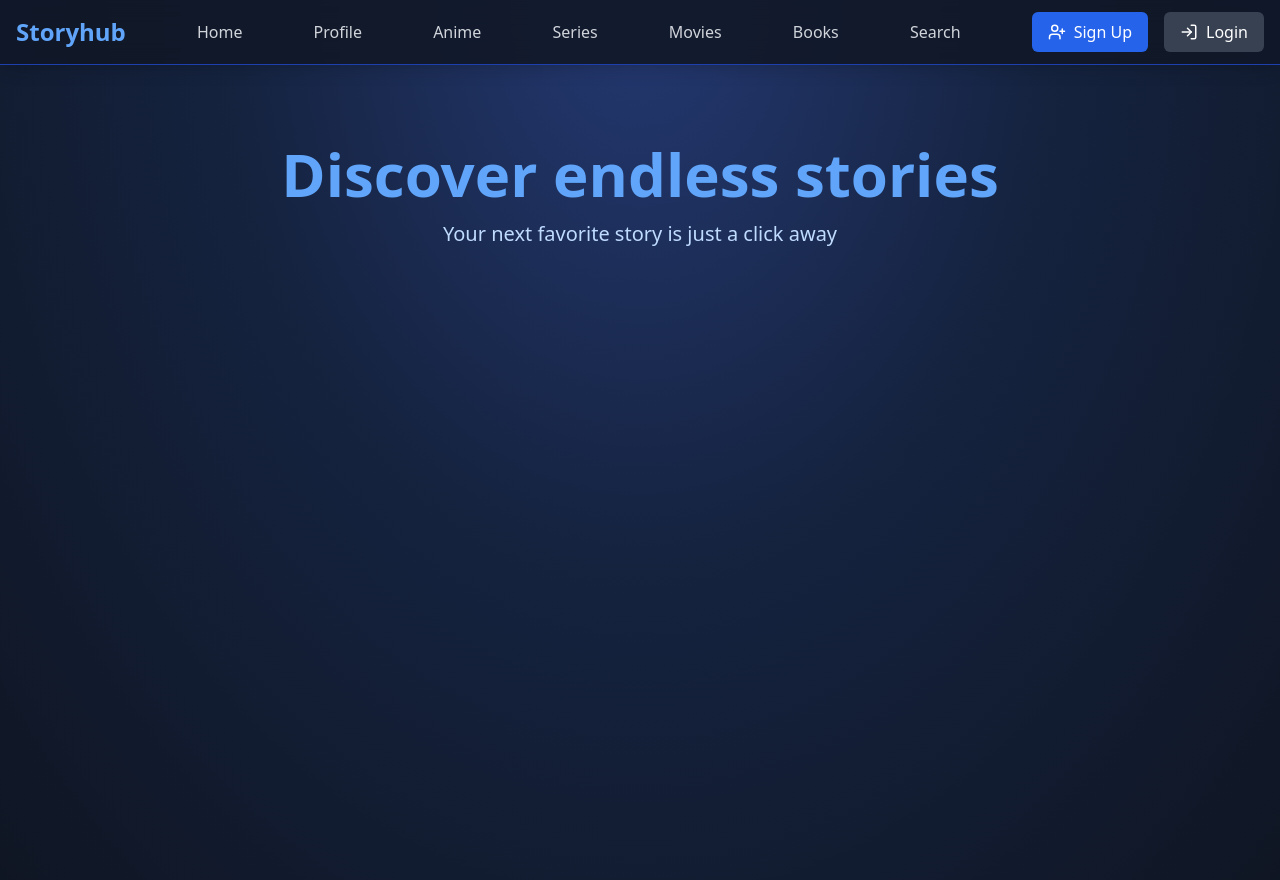
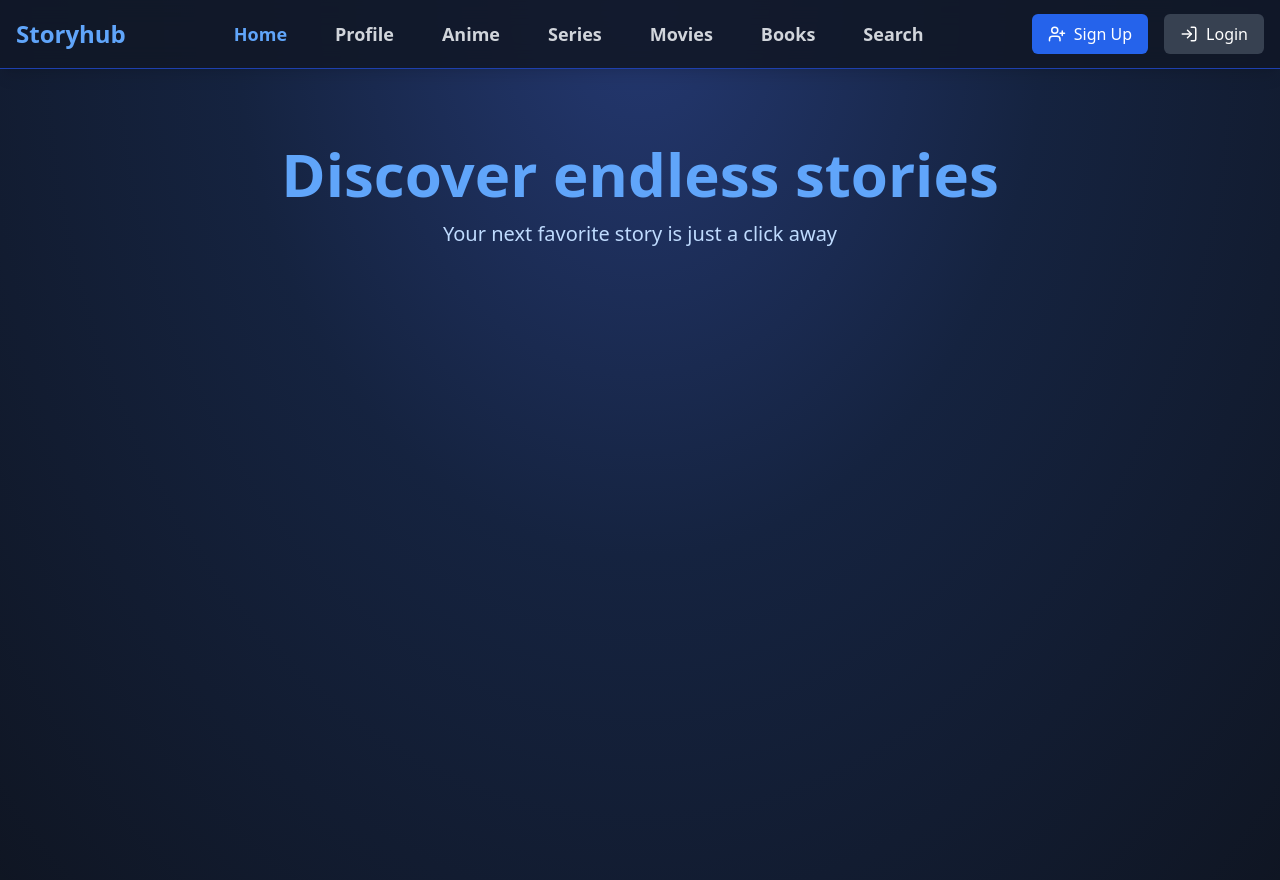
Before and after one commit to moyfdzz/storyhub, a React (Vite) app in the folder frontend/: page / in a window 1280 px wide. Built offline with nearby package versions, Linux system fonts and the light colour scheme; no server answers.

Commit message:
Refactored the Navbar to visually distinguish the current section

```diff
--- a/frontend/src/components/Navbar.jsx
+++ b/frontend/src/components/Navbar.jsx
@@ -1,10 +1,22 @@
 import { UserPlus, LogIn, LogOut, Lock } from "lucide-react";
-import { Link } from "react-router-dom";
+import { Link, useLocation } from "react-router-dom";
 import { useUserStore } from "../stores/useUserStore";
 
 const Navbar = () => {
   const { user, logout } = useUserStore();
   const isAdmin = user?.role === "admin";
+
+  const location = useLocation();
+
+  const navItems = [
+    { label: "Home", link: "/" },
+    { label: "Profile", link: "/profile-section" },
+    { label: "Anime", link: "/anime-section" },
+    { label: "Series", link: "/series-section" },
+    { label: "Movies", link: "/movies-section" },
+    { label: "Books", link: "/books-section" },
+    { label: "Search", link: "/search-section" },
+  ];
 
   return (
     <header className="fixed top-0 left-0 w-full bg-gray-900 bg-opacity-90 backdrop-blur-md shadow-lg z-40 transition-all duration-300 border-b border-blue-800">
@@ -17,56 +29,23 @@ const Navbar = () => {
             Storyhub
           </Link>
 
-          <Link
-            to="/"
-            className="text-gray-300 hover:text-blue-400 transition duration-300 ease-in-out"
-          >
-            Home
-          </Link>
+          <nav className="flex space-x-4">
+            {navItems.map((navItem) => (
+              <Link
+                key={navItem.link}
+                to={navItem.link}
+                className={`text-lg font-semibold px-4 py-2 ${
+                  location.pathname === navItem.link
+                    ? "text-blue-400 border-blue-400"
+                    : "text-gray-300 hover:text-blue-400"
+                } transition duration-300`}
+              >
+                {navItem.label}
+              </Link>
+            ))}
+          </nav>
 
-          <Link
-            to="/profile-section"
-            className="text-gray-300 hover:text-blue-400 transition duration-300 ease-in-out"
-          >
-            Profile
-          </Link>
-
-          <Link
-            to="/anime-section"
-            className="text-gray-300 hover:text-blue-400 transition duration-300 ease-in-out"
-          >
-            Anime
-          </Link>
-
-          <Link
-            to="/series-section"
-            className="text-gray-300 hover:text-blue-400 transition duration-300 ease-in-out"
-          >
-            Series
-          </Link>
-
-          <Link
-            to="/movies-section"
-            className="text-gray-300 hover:text-blue-400 transition duration-300 ease-in-out"
-          >
-            Movies
-          </Link>
-
-          <Link
-            to="/books-section"
-            className="text-gray-300 hover:text-blue-400 transition duration-300 ease-in-out"
-          >
-            Books
-          </Link>
-
-          <Link
-            to="/search-section"
-            className="text-gray-300 hover:text-blue-400 transition duration-300 ease-in-out"
-          >
-            Search
-          </Link>
-
-          <nav className="flex flex-wrap items-center gap-4">
+          <div className="flex flex-wrap items-center gap-4">
             {isAdmin && (
               <Link
                 className="bg-blue-700 hover:bg-blue-600 text-white px-3 py-1 rounded-md font-medium transition duration-300 ease-in-out flex items-center"
@@ -103,7 +82,7 @@ const Navbar = () => {
                 </Link>
               </>
             )}
-          </nav>
+          </div>
         </div>
       </div>
     </header>
```
